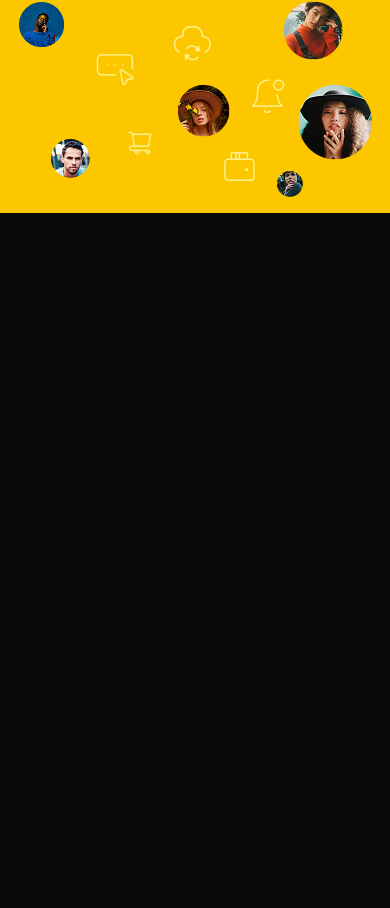
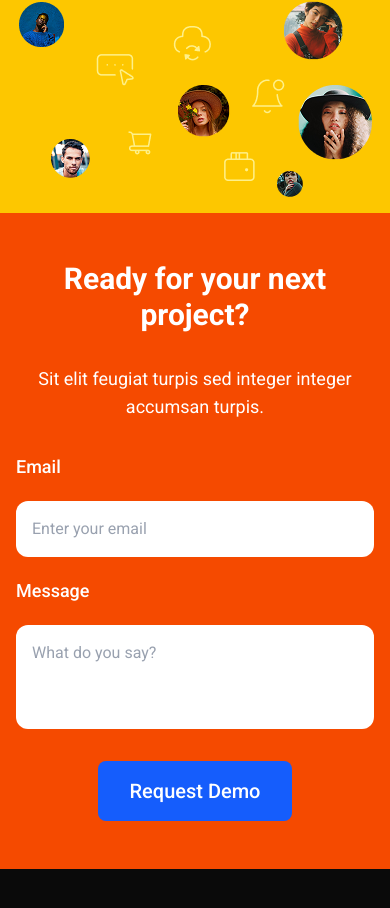
Before and after one commit to renanvcb/buzzvel-test, a Next.js app: page / in a window 390 px wide. Shown: the part 4461-5369 px from the top of the page. Before the commit the page ends 4722 px from the top, so only its background shows below. Built offline with nearby package versions, Linux system fonts and the light colour scheme.

Commit message:
feat: form component mobile

```diff
--- a/src/app/page.tsx
+++ b/src/app/page.tsx
@@ -1,4 +1,5 @@
 import { Features } from "@/components/features";
+import { Form } from "@/components/form";
 import { Hero } from "@/components/hero";
 import { JoinUs } from "@/components/join-us";
 import { Quote } from "@/components/quote";
@@ -14,6 +15,7 @@ export default function Home() {
       <Students />
       <Stats />
       <JoinUs />
+      <Form />
     </div>
   );
 }
--- /dev/null
+++ b/src/components/form/index.tsx
@@ -0,0 +1,52 @@
+"use client";
+import { motion } from "framer-motion";
+import { Button } from "../button";
+
+export function Form() {
+  return (
+    <motion.section
+      initial={{ opacity: 0 }}
+      whileInView={{ opacity: 1 }}
+      transition={{ duration: 0.6 }}
+      viewport={{ once: true, amount: 0.5 }}
+      className="px-4 py-12 -mt-14 bg-orange-600 text-white"
+    >
+      <div className="flex flex-col items-center gap-8">
+        <h2 className="text-center font-bold text-3xl">
+          Ready for your next project?
+        </h2>
+        <p className="text-center text-lg">
+          Sit elit feugiat turpis sed integer integer accumsan turpis.
+        </p>
+
+        <form className="flex flex-col gap-5 w-full">
+          <label htmlFor="email" className="font-medium text-lg">
+            Email
+          </label>
+          <input
+            type="text"
+            name="email"
+            id="email"
+            className="w-full p-4 bg-white text-gray-400 placeholder:text-gray-400 rounded-xl"
+            placeholder="Enter your email"
+            required
+          />
+
+          <label htmlFor="message" className="font-medium text-lg">
+            Message
+          </label>
+          <textarea
+            name="message"
+            id="message"
+            rows={3}
+            className="w-full p-4 bg-white text-gray-400 placeholder:text-gray-400 rounded-xl resize-none"
+            placeholder="What do you say?"
+          />
+        </form>
+        <Button size="l" className="">
+          <Button.Text>Request Demo</Button.Text>
+        </Button>
+      </div>
+    </motion.section>
+  );
+}
```
